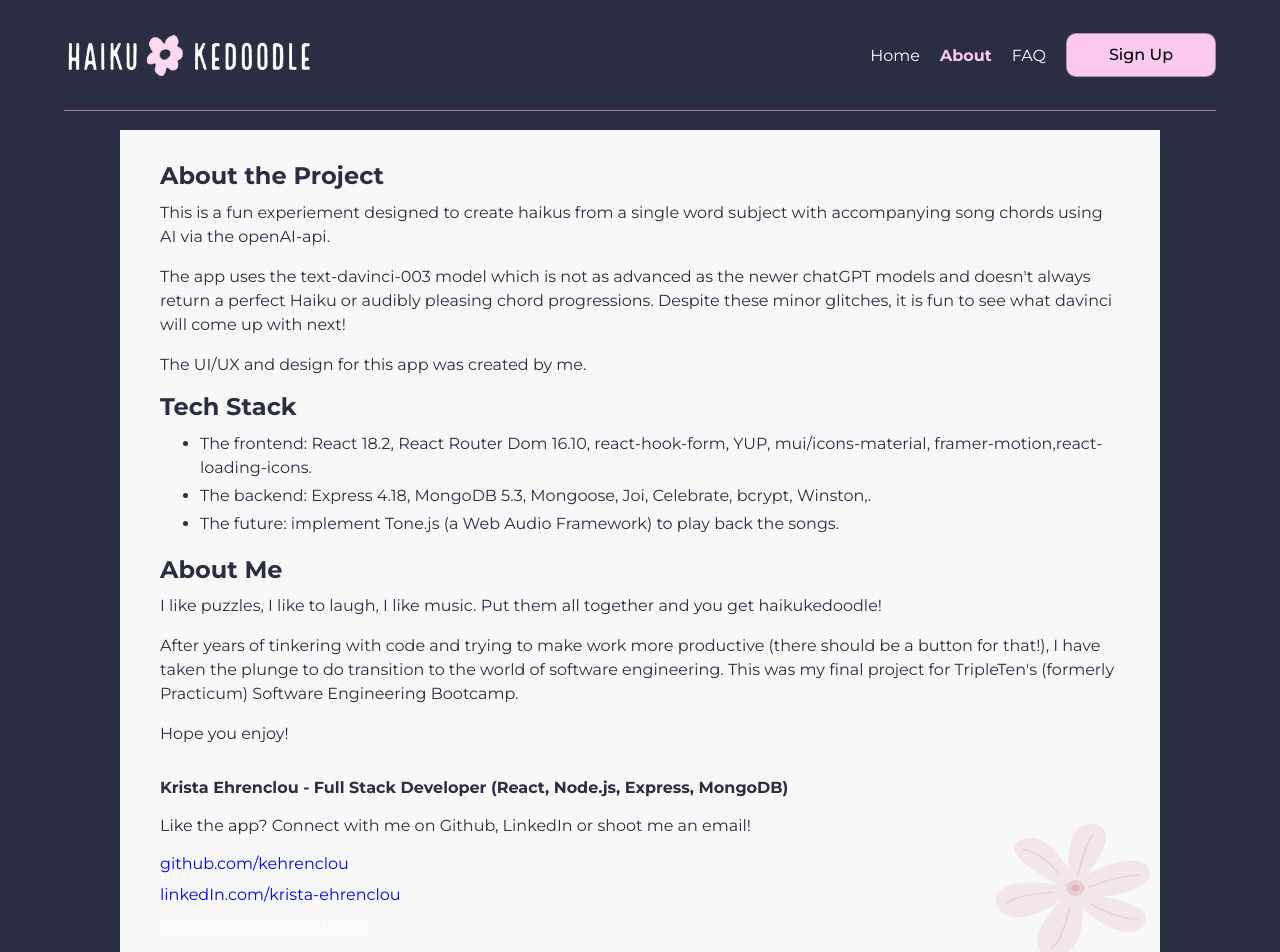
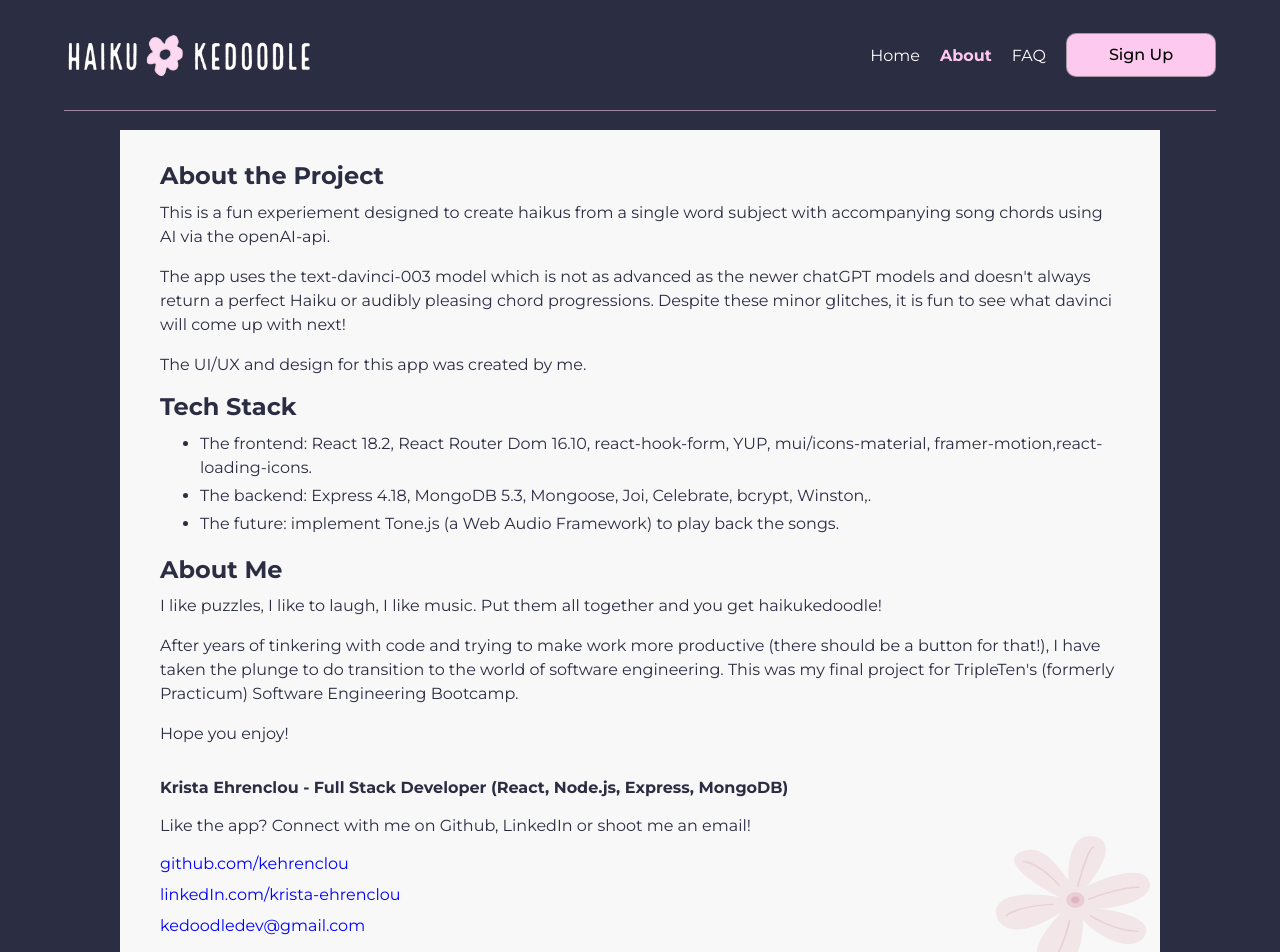
Before and after one commit to kehrenclou/haikukedoodle-frontend, a React (Create React App) app: page /about in a window 1280 px wide. Shown: the top 952 px of the page. Built offline with nearby package versions, Linux system fonts and the light colour scheme.

Commit message:
fix format on link

```diff
--- a/src/pages/about/About.js
+++ b/src/pages/about/About.js
@@ -83,7 +83,7 @@ export default function About() {
           <a className="about__link" href={linkedInLink}>
             linkedIn.com/krista-ehrenclou
           </a>
-          <a className="footer__link" href={mailToLink}>
+          <a className="about__link" href={mailToLink}>
             kedoodledev@gmail.com
           </a>
         </div>
```
